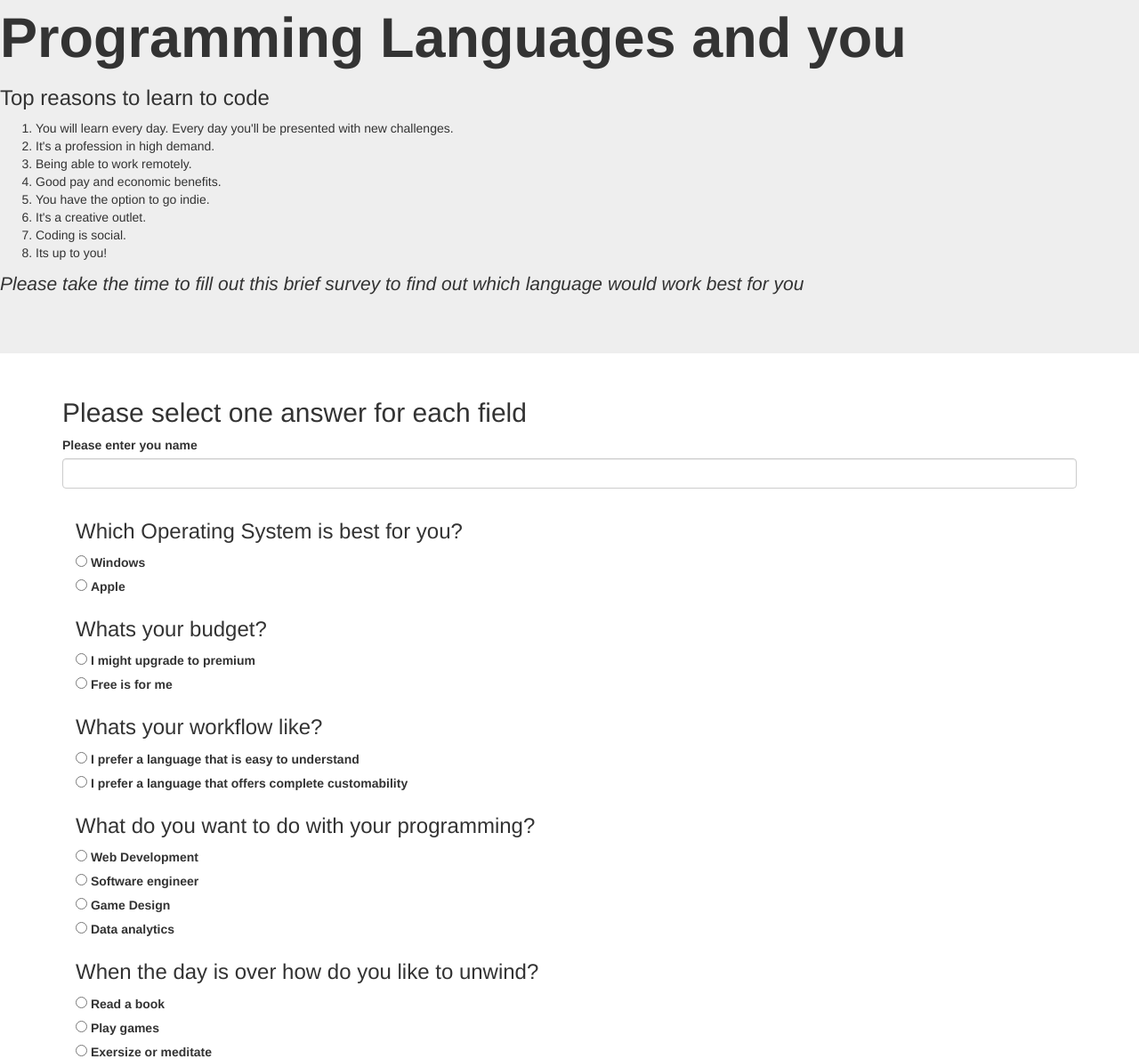
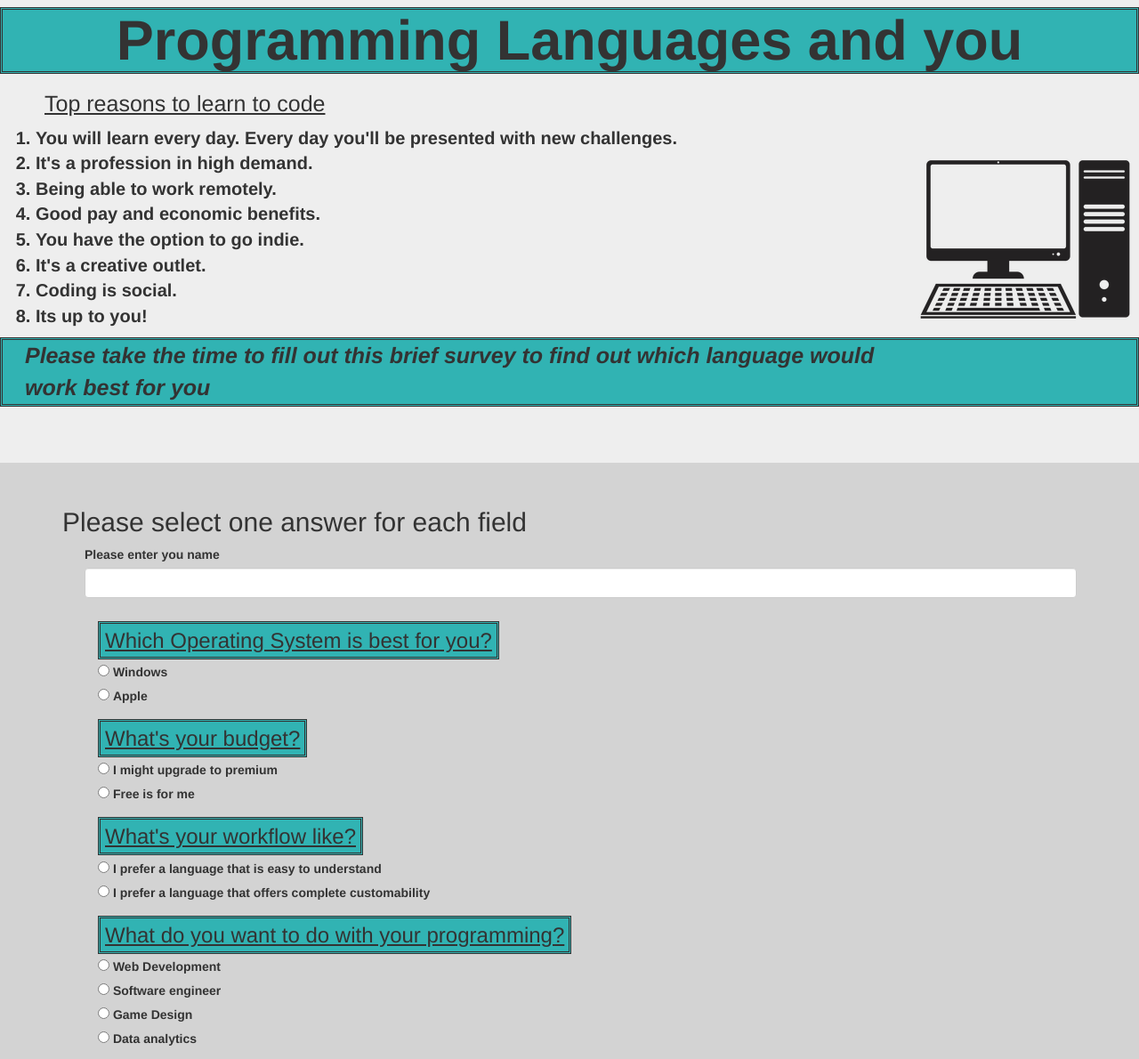
Before and after one commit to SJerrod/Programlanguage, a plain HTML site: page index.html in a window 1280 px wide. Shown: the part 60-1250 px from the top of the page at 89% size. Drawn offline with Linux system fonts and the light colour scheme.

Commit message:
Add css styling and moved reset button

```diff
--- a/css/styles.css
+++ b/css/styles.css
@@ -2,6 +2,51 @@
   display: none;
 }
 
-/* .languages {
-  display: none;
-} */
+.jumbotron h1 {
+  text-align: center;
+  background-color: rgb(49, 179, 179);
+  border-style: double;
+}
+
+.jumbotron h3 {
+  padding-left: 50px;
+  text-decoration: underline;
+  font-size: 25px;
+}
+
+.jumbotron ol {
+  font-size: 20px;
+  font-weight: bold;
+}
+
+.jumbotron img {
+  float: right;
+}
+
+.jumbotron p {
+  background-color: rgb(49, 179, 179);
+  font-size: 25px;
+  padding-left: 25px;
+  border-style: double;
+  font-weight: bold;
+}
+
+#questions {
+  padding-left: 25px;
+}
+
+#questions h3 span{
+  text-decoration: underline;
+  background-color: rgb(49, 179, 179);
+  padding: 5px;
+  border-style: double;
+}
+
+body {
+  background-color: lightgray;
+}
+
+.btn {
+  background-color: rgb(49, 179, 179);
+  font-size: 15px;
+}
--- a/index.html
+++ b/index.html
@@ -15,6 +15,7 @@
       <div class="jumbotron">
         <h1><strong>Programming Languages and you</strong></h1>
         <h3>Top reasons to learn to code</h3>
+        <img src="images/computer.png" alt="Computer picture">
         <ol>
           <li>You will learn every day. Every day you'll be presented with new challenges.</li>
           <li>It's a profession in high demand.</li>
@@ -35,7 +36,7 @@
             <input id="name" class="form-control" type="text">
           </div>
           <div class="container">
-            <h3>Which Operating System is best for you?</h3>
+            <h3><span>Which Operating System is best for you?</span></h3>
             <div class="form-check form-check-inline">
               <input class="form-check-input" type="radio" name="oS" id="operatingSystem" value="windows">
               <label class="form-check-label" for="operatingSystem">Windows</label>
@@ -46,7 +47,7 @@
             </div>
           </div>
           <div class="container">
-            <h3>Whats your budget?</h3>
+            <h3><span>What's your budget?</span></h3>
             <div class="form-check form-check-inline">
               <input class="form-check-input" type="radio" name="budget" id="languageBudget" value="cost">
               <label class="form-check-label" for="languageBudget">I might upgrade to premium</label>
@@ -57,7 +58,7 @@
             </div>
           </div>
           <div class="container">
-            <h3>Whats your workflow like?</h3>
+            <h3><span>What's your workflow like?</span></h3>
             <div class="form-check form-check-inline">
               <input class="form-check-input" type="radio" name="workStyle" id="workFlow" value="easy">
               <label class="form-check-label" for="workFlow">I prefer a language that is easy to understand</label>
@@ -68,7 +69,7 @@
             </div>
           </div>
           <div class="container">
-            <h3>What do you want to do with your programming?</h3>
+            <h3><span>What do you want to do with your programming?</span></h3>
             <div class="form-check form-check-inline">
               <input class="form-check-input" type="radio" name="develop" id="programDevelopment" value="webDev">
               <label class="form-check-label" for="programDevelopment">Web Development</label>
@@ -87,7 +88,7 @@
             </div>
           </div>
           <div class="container">
-            <h3>When the day is over how do you like to unwind?</h3>
+            <h3><span>When the day is over how do you like to unwind?</span></h3>
             <div class="form-check form-check-inline">
               <input class="form-check-input" type="radio" name="unwind" id="freeTime" value="read">
               <label class="form-check-label" for="freeTime">Read a book</label>
@@ -112,6 +113,7 @@
     <div id="choice">
       <h1><strong>Results</strong></h1>
       <p>Well <span class="name"></span> we have analyzed your answers and here is what we think would be the perfect fit.</p>
+      <button type="reset" class="btn">Reset</button>
     </div>
 
     <div class="languages">
@@ -120,7 +122,6 @@
         <p>Ruby is used for simulations, 3D modeling, and to manage and track information.</p>
         <a href="https://www.ruby-lang.org/en/">Learn more about Ruby here</a>
         <img src="images/ruby.png" alt="Ruby logo">
-        <button type="reset" class="btn">Reset</button>
         <h4>Specializations and Industries</h4>
         <ul>
           <li>Web App Development</li>
@@ -135,7 +136,6 @@
         <p>C# helps developers create XML web services and Microsoft .NET-connected applications for Windows operating systems and the internet.</p>
         <a href="https://docs.microsoft.com/en-us/dotnet/csharp/">Learn more about C# here!</a>
         <img src="images/Csharp.png" alt="C# logo">
-        <button type="reset" class="btn">Reset</button>
         <h4>Specializations and Industries</h4>
         <ul>
           <li>Windows based platforms</li>
@@ -146,7 +146,6 @@
         <p>JavaScript is used primarily in Web development to manipulate various page elements and make them more dynamic, including scrolling abilities, printing the time and date, creating a calendar and other tasks not possible through plain HTML. It can also be used to create games and APIs.</p>
         <a href="https://www.javascript.com/">Learn more about JavaScript here!</a>
         <img src="images/js.png" alt="JavaScript logo">
-        <button type="reset" class="btn">Reset</button>
         <h4>Specializations and Industries</h4>
         <ul>
           <li>Front end website Development</li>
@@ -158,7 +157,6 @@
         <p>Python lets you work quickly to integrate systems as a scripting or glue language. It’s also suited for Rapid Application Develop (RAD).</p>
         <a href="https://www.python.org/">Learn more about Python here!</a>
         <img src="images/python.png" alt="Python logo">
-        <button type="reset" class="btn">Reset</button>
         <h4>Specializations and Industries</h4>
         <ul>
           <li>Web and Internet development</li>
@@ -174,7 +172,6 @@
         <p>Swift is primarily used by developers to create apps for iOS and OS X.</p>
         <a href="https://developer.apple.com/swift/">Learn more about Swift here!</a>
         <img src="images/swift.png" alt="Swift logo">
-        <button type="reset" class="btn">Reset</button>
         <h4>Specializations and Industries</h4>
         <ul>
           <li>Software development</li>
--- a/js/scripts.js
+++ b/js/scripts.js
@@ -73,6 +73,7 @@ $(document).ready(function() {
       $("#python").hide();
       $("#javaScript").hide();
       $("#swift").hide();
+      $("#choice").hide();
     });
 
     event.preventDefault();
```
Also changed, not shown: images/computer.png (added).
